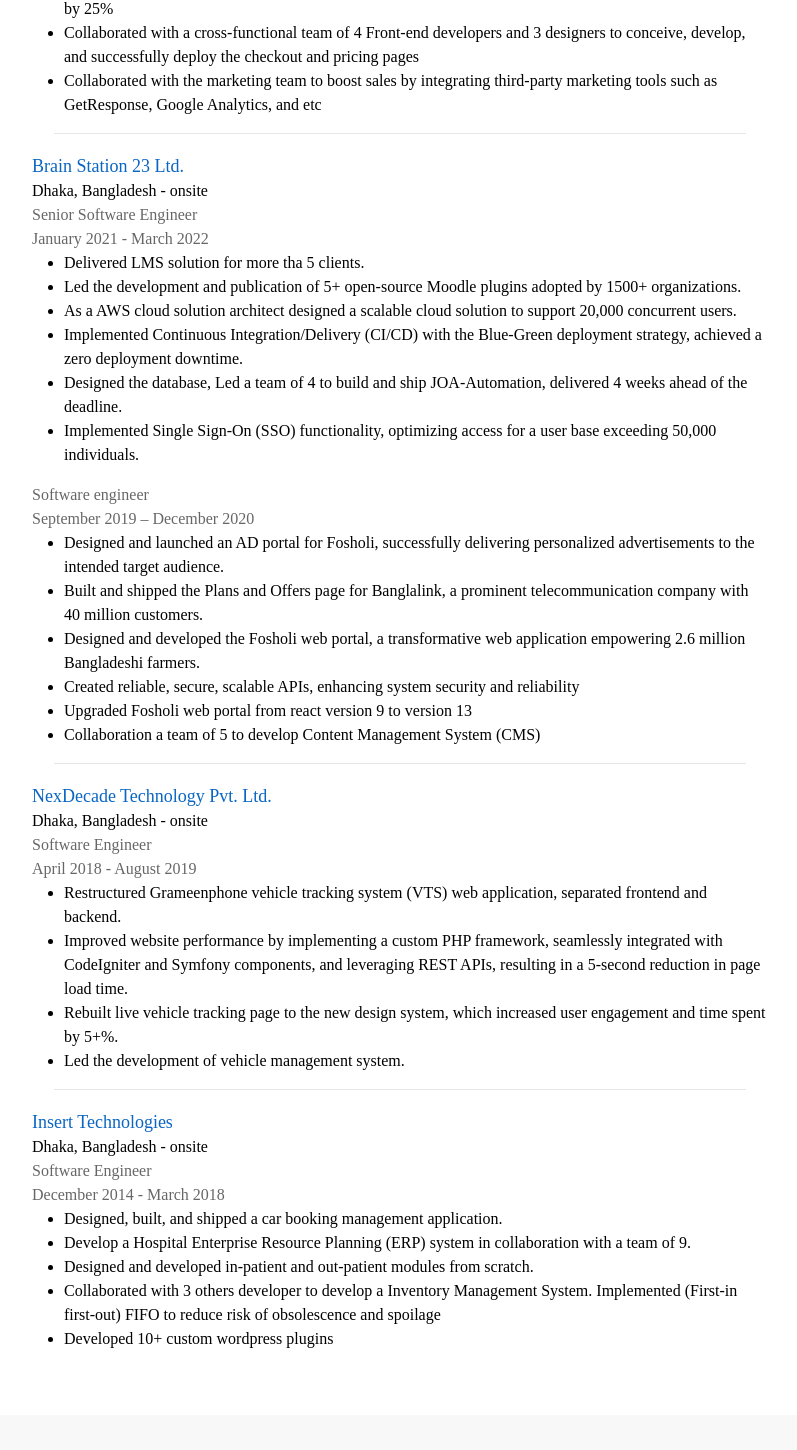
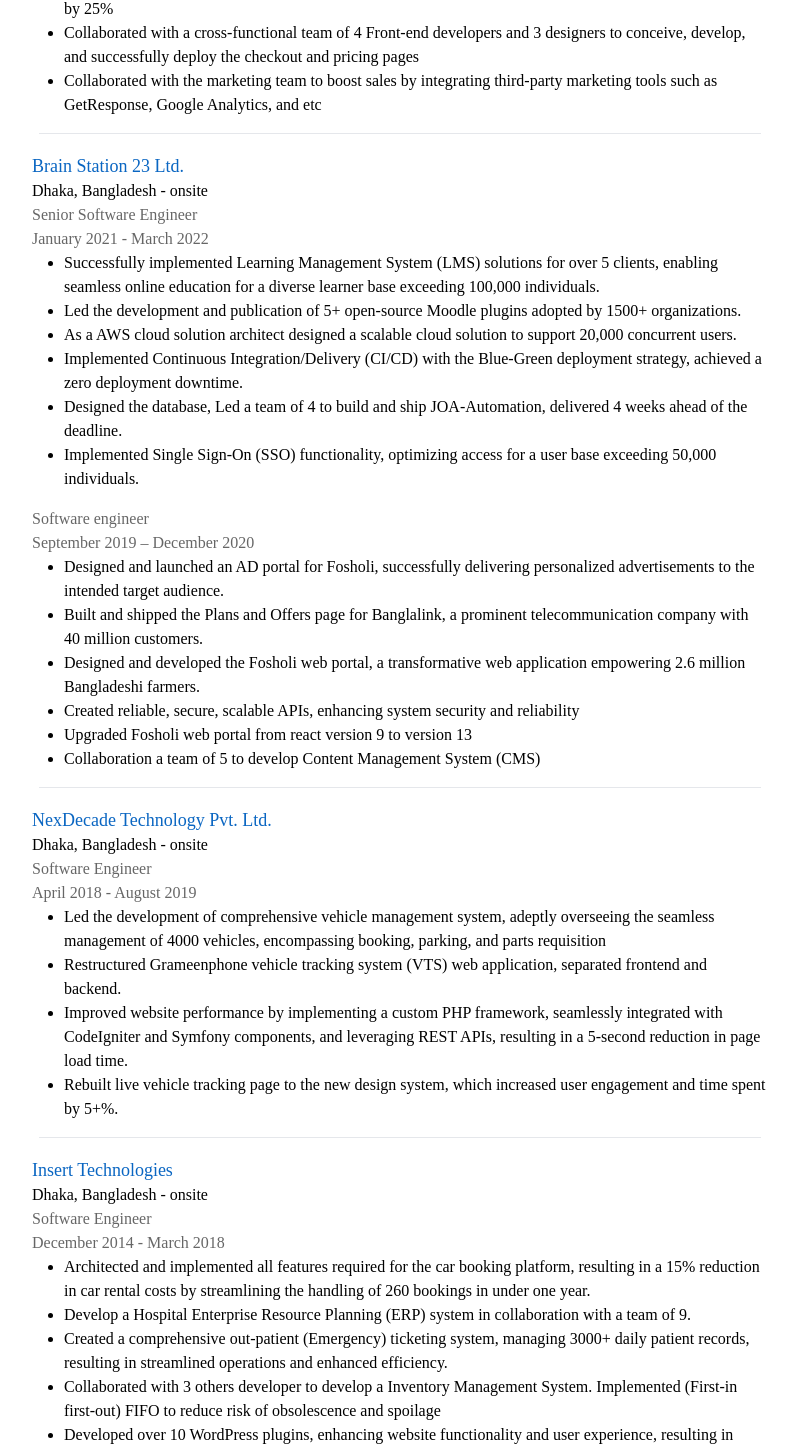
Before and after one commit to sahedbs23/sahed.moral, a Next.js app: page /experience in a window 1280 px wide. Shown: the part 556-2006 px from the top of the page, without its empty margins (240-1037 px from the left). Built offline with nearby package versions, Linux system fonts and the light colour scheme.

Commit message:
design and content update

```diff
--- a/components/Experience.tsx
+++ b/components/Experience.tsx
@@ -38,28 +38,7 @@
                                             ))
                                         }
                                     </ul>
-                                    {/*<div className="pt-[5px] min-w-[300px]">*/}
-                                    {/*    <Link*/}
-                                    {/*        className="border-black border-dashed border-b cursor-pointer"*/}
-                                    {/*        href={experience.companyLink}*/}
-                                    {/*        title={experience.company}*/}
-                                    {/*    >*/}
-                                    {/*        {experience.company}*/}
-                                    {/*    </Link>*/}
-                                    {/*</div>*/}
-                                    {/*<div className="flex flex-col gap-2 text-left">*/}
-                                    {/*    <ul className="text-[14px]">*/}
-                                    {/*        <li className="text-2xl">{experience.title}</li>*/}
-                                    {/*        <li>{experience.year}</li>*/}
-                                    {/*        <li>{experience.location}</li>*/}
-                                    {/*    </ul>*/}
-                                    {/*    <ul className="list-disc list-outside pl-3 text-[14px]">*/}
-                                    {/*        {experience.achievements.map((a, index) => (*/}
-                                    {/*            <li className="py-1" key={`${a} - ${index}`}>{a}</li>*/}
-                                    {/*        ))}*/}
-                                    {/*    </ul>*/}
-                                    {/*</div>*/}
-                                    <div className="w-[94%] mx-auto">
+                                    <div className="w-[98%] mx-auto">
                                         {
                                             i!=3 && <hr/>
                                         }
--- a/components/Projects.tsx
+++ b/components/Projects.tsx
@@ -1,11 +1,17 @@
-import React, {useEffect, useState} from "react";
+import React from "react";
 import {PROJECTS} from "@/dataSource/data/projects";
 import experiences from "@/dataSource/data/experiences";
 import ProjectCard from "@/components/shared/ProjectCard";
 import FeaturedProject from "@/components/shared/FeaturedProject";
 
 const Projects = () => {
-    const features: string[] = ["Leading Backend Development", "Performance Optimization", "Database Design", "Team Collaboration", "PR Review"];
+    const features: string[] = [
+        "Leading Backend Development",
+        "Performance Optimization",
+        "Database Design",
+        "Frontend Collaboration",
+        "PR Review"
+    ];
 
     const achievements = experiences[0].positions[0].achievements;
     const technologies: string[] = [
--- a/components/shared/ContainerBlock.tsx
+++ b/components/shared/ContainerBlock.tsx
@@ -32,7 +32,7 @@
                     property="og:url"
                     content={`https://sahed.vercel.app/${router.asPath}`}
                 />
-                <link rel="icon" href="/favicon.png" type="image/png" sizes="32x32"/>
+                <link rel="icon" href="https://s3.tebi.io/sahed/favicon.png" type="image/png" sizes="32x32"/>
                 <link
                     rel="canonical"
                     href={`https://sahed.vercel.app${router.asPath}`}
--- a/components/shared/ProjectCard.tsx
+++ b/components/shared/ProjectCard.tsx
@@ -18,7 +18,7 @@
             <div className="flex flex-col gap-10 md:flex-row mt-4 mb-8 items-center justify-center">
                 <div className="w-full md:w-1/2 min-h-[150px] bg-white rounded p-3">
                     <a href={link}>
-                        <Image height={258} width={458} src={imgUrl} alt={title} priority={true} />
+                        <Image height="258" width="458" src={imgUrl} alt={title} priority={true} />
                     </a>
                 </div>
                 <div className="w-full md:w-1/2">
--- a/dataSource/data/experiences.ts
+++ b/dataSource/data/experiences.ts
@@ -44,7 +44,7 @@
                     // 'Train freshers',
                 ],
                 achievements: [
-                    'Delivered LMS solution for more tha 5 clients.',
+                    'Successfully implemented Learning Management System (LMS) solutions for over 5 clients, enabling seamless online education for a diverse learner base exceeding 100,000 individuals.',
                     'Led the development and publication of 5+ open-source Moodle plugins adopted by 1500+ organizations.',
                     'As a AWS cloud solution architect designed a scalable cloud solution to support 20,000 concurrent users.',
                     'Implemented Continuous Integration/Delivery (CI/CD) with the Blue-Green deployment strategy, achieved a zero deployment downtime.',
@@ -86,10 +86,10 @@
                 'Backend Development',
             ],
             achievements: [
+                'Led the development of comprehensive vehicle management system, adeptly overseeing the seamless management of 4000 vehicles, encompassing booking, parking, and parts requisition',
                 'Restructured Grameenphone vehicle tracking system (VTS) web application, separated frontend and backend.',
                 'Improved website performance by implementing a custom PHP framework, seamlessly integrated with CodeIgniter and Symfony components, and leveraging REST APIs, resulting in a 5-second reduction in page load time.',
                 'Rebuilt live vehicle tracking page to the new design system, which increased user engagement and time spent by 5+%.',
-                'Led the development of vehicle management system.',
             ]
         }]
 
@@ -101,17 +101,17 @@
         positions: [{
             title: "Software Engineer",
             year: "December 2014 - March 2018",
-            description: 'A full stack software engineer for 123RF.COM checkout page, responsible for led backend development and frontend collaborations',
+            description: '',
             roleResponsibilities: [
                 'Front End Development',
                 'Backend Development',
             ],
             achievements: [
-                'Designed, built, and shipped a car booking management application.',
+                'Architected and implemented all features required for the car booking platform, resulting in a 15% reduction in car rental costs by streamlining the handling of 260 bookings in under one year.',
                 'Develop a Hospital Enterprise Resource Planning (ERP) system in collaboration with a team of 9.',
-                'Designed and developed in-patient and out-patient modules from scratch.',
+                'Created a comprehensive out-patient (Emergency) ticketing system, managing 3000+ daily patient records, resulting in streamlined operations and enhanced efficiency.',
                 'Collaborated with 3 others developer to develop a Inventory Management System. Implemented (First-in first-out) FIFO to reduce risk of obsolescence and spoilage',
-                'Developed 10+ custom wordpress plugins'
+                'Developed over 10 WordPress plugins, enhancing website functionality and user experience, resulting in increased user engagement and improved site performance.'
             ]
         }]
 
--- a/dataSource/data/projects.ts
+++ b/dataSource/data/projects.ts
@@ -11,6 +11,7 @@
             "EC2", "RDS", "S3",
             "Auto-Scaling", "ELB", "SNS",
             "CloudFront", "Elastic IP", "VPC",
+            "ElastiCache", "Linux", "CentOS",
             "KMS", "CloudWatch", "CloudTrail",
             "Gitlab", "Azure DevOps", "CodeDeploy"
         ]
--- a/pages/_app.tsx
+++ b/pages/_app.tsx
@@ -1,14 +1,29 @@
 "use client"
 
 import "@/styles/globals.scss"
-import {ThemeProvider} from "next-themes";
 import {AppProps} from "next/app";
+import Script from "next/script";
 
 const MyApp = ({Component, pageProps}: AppProps) => {
     return (
-        <ThemeProvider defaultTheme="light" attribute="class">
+        <>
+            <Script
+                strategy="lazyOnload"
+                src={`https://www.googletagmanager.com/gtag/js?id=${process.env.GOOGLE_ANALYTICS}`}
+            />
+
+            <Script strategy="lazyOnload" id="ga-script">
+                {`
+                    window.dataLayer = window.dataLayer || [];
+                    function gtag(){dataLayer.push(arguments);}
+                    gtag('js', new Date());
+                    gtag('config', '${process.env.GOOGLE_ANALYTICS}', {
+                    page_path: window.location.pathname,
+                    });
+                `}
+            </Script>
             <Component {...pageProps} />
-        </ThemeProvider>
+        </>
     );
 }
 
--- a/pages/index.tsx
+++ b/pages/index.tsx
@@ -4,7 +4,7 @@
 
 const Home = () => (
     <ContainerBlock
-        title="Sahed Moral - Full Stack Engineer, Backend Engineer, Frontend Engineer"
+        title="Sahed Moral - Backend Software Engineer, Front End Developer, Full Stack Engineer"
         description="A Full Stack Software Engineer with 8 years of industry experinace, Spasalized In PHP,Laravel,React"
     >
         <AboutMe/>
```
Also changed, not shown: 1 other file (tests, documents, lock files or other folders).
